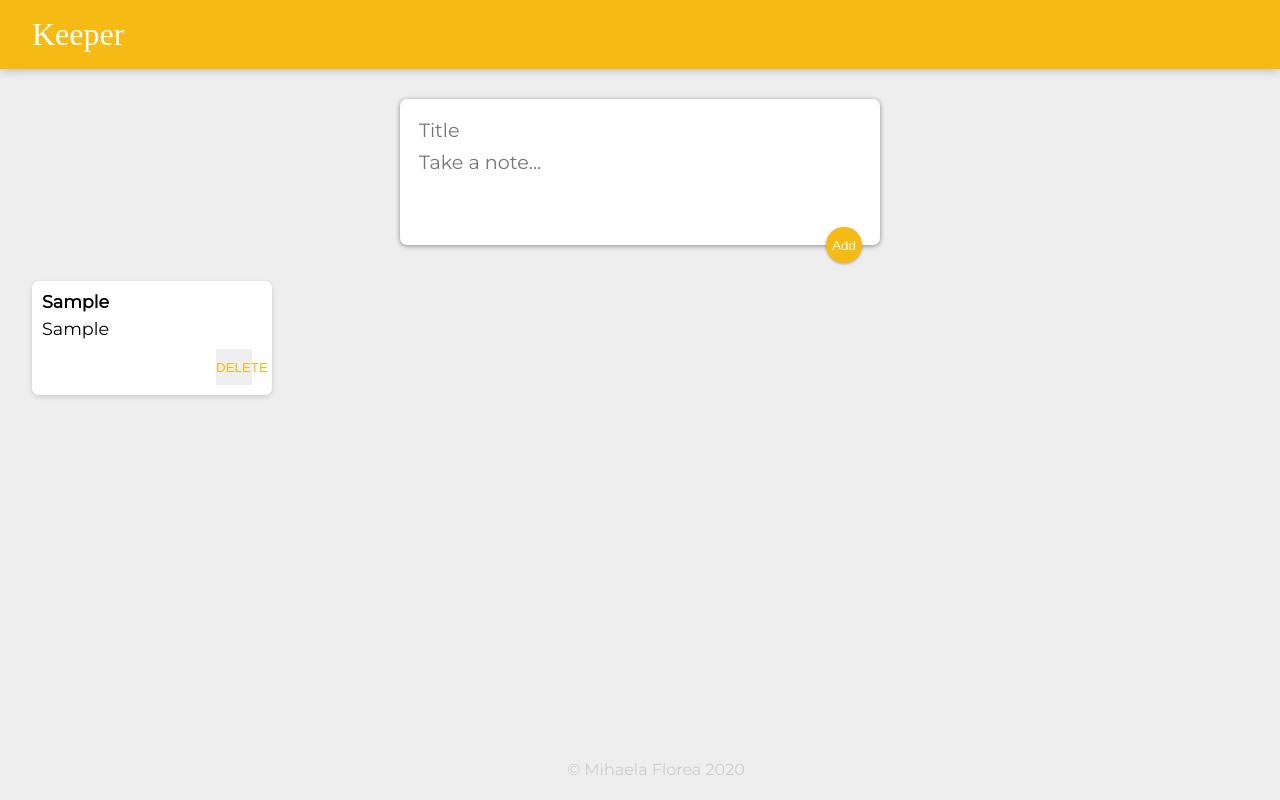
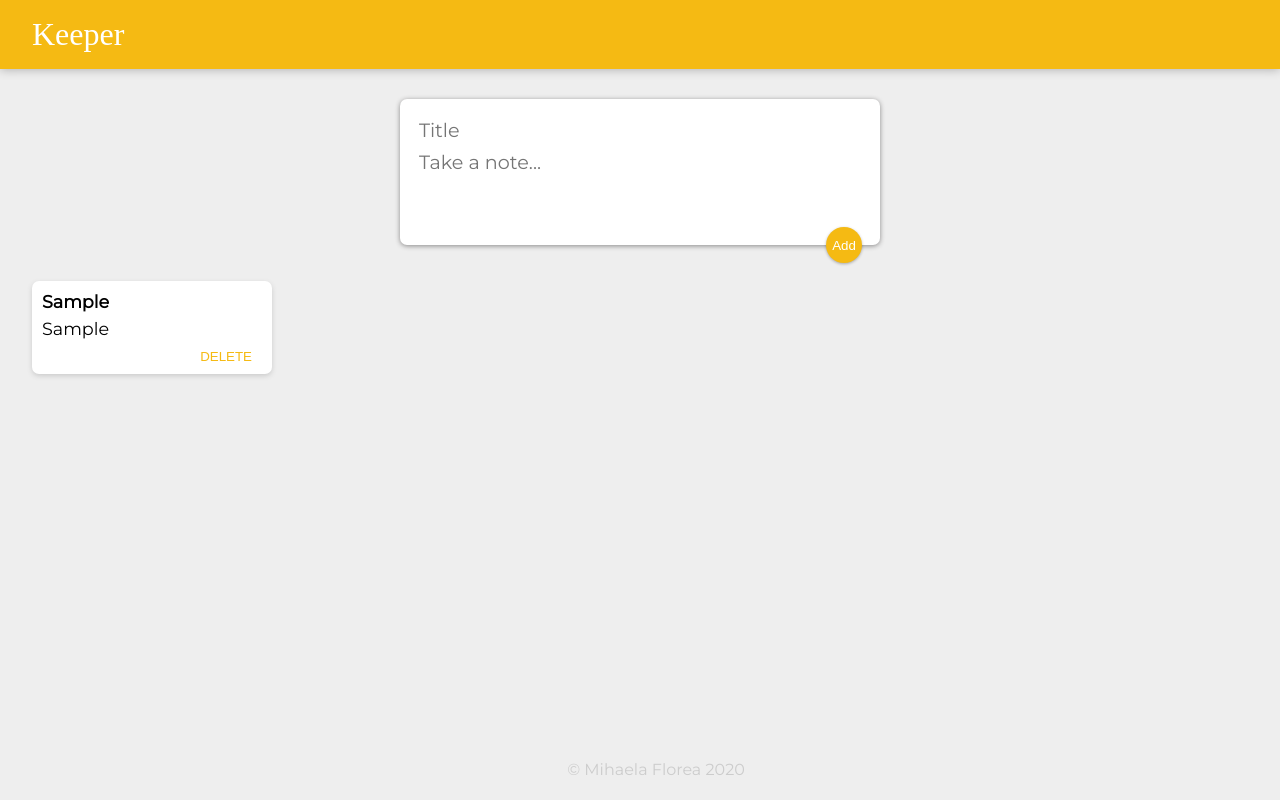
Before and after one commit to MihaelaFlorea2000/Keeper, a React (Create React App) app: page / in a window 1280 px wide. Both pictures are taken after typing "Sample", "Sample" into the empty fields and a click on the button "Add". Built offline with nearby package versions, Linux system fonts and the light colour scheme; a web font is replaced by a local one.

Commit message:
Change delete btn style

```diff
--- a/public/styles.css
+++ b/public/styles.css
@@ -66,10 +66,9 @@ footer p {
   margin-right: 10px;
   color: #f5ba13;
   border: none;
-  width: 36px;
-  height: 36px;
   cursor: pointer;
   outline: none;
+  background-color: transparent;
 }
 
 form {
```
